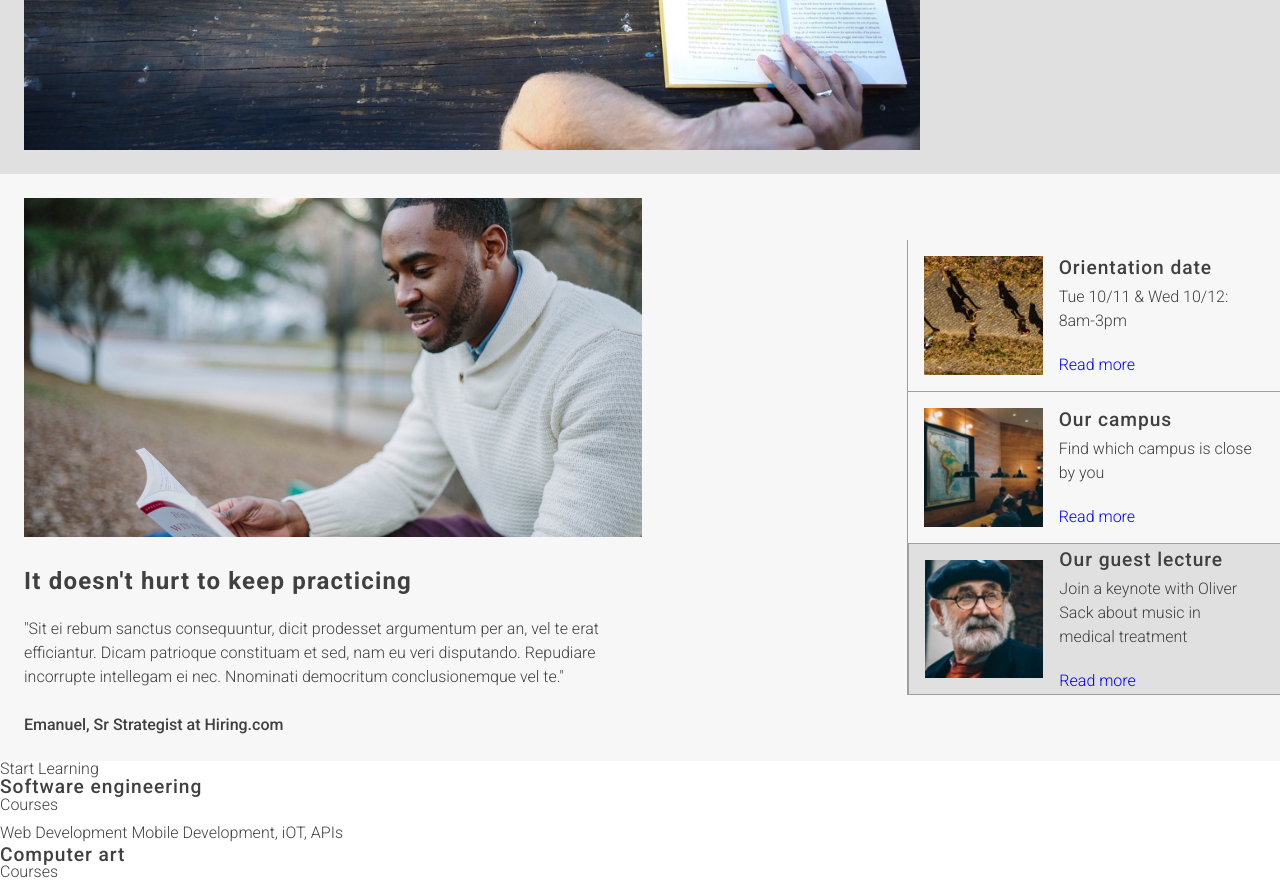
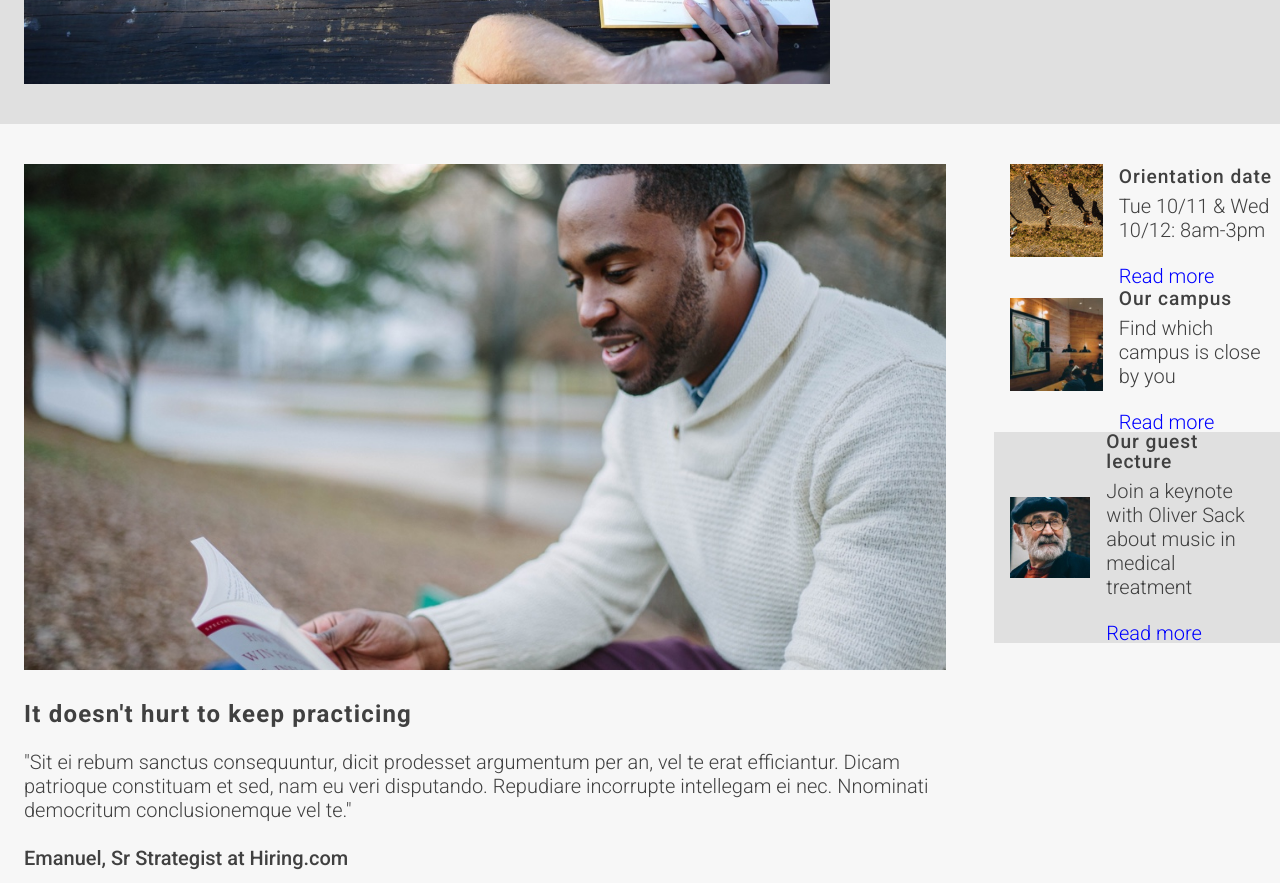
Before and after one commit to MurielPlou/Capstone-Project, a plain HTML site: page index.html in a window 1280 px wide. Shown: the part 600-1483 px from the top of the page. Drawn offline with Linux system fonts and the light colour scheme.

Commit message:
Revised HTML & CSS for About Section

```diff
--- a/resources/css/stylesheet.css
+++ b/resources/css/stylesheet.css
@@ -4,6 +4,7 @@
 body{
   font-family: 'Roboto', sans-serif;
   font-weight: 300;
+  font-size: 1.25rem;
   color: #404040;
 }
 
@@ -44,6 +45,7 @@ header{
   display: flex;
   align-items: center;
   font-family: 'Nunito Sans', sans-serif;
+  font-size: 1.2rem;
   color: #A0A0A0;
   margin-left: 1.5rem;
 }
@@ -63,14 +65,15 @@ li{
 .banner{
   display: flex;
   background-color: #E0E0E0;
-  padding: 1.5rem;
+  padding: 1.5rem 1.5rem 2.5rem 1.5rem;
   width: 100%;
   align-items: center;
   flex-wrap: wrap;
 }
 
 .banner img{
- width: 70%;
+ width: 63%;
+ margin-right: 1.5rem;
 }
 
 .banner-text{
@@ -107,19 +110,17 @@ li{
 
 .about{
   display: flex;
-  align-items: center;
+  align-items: flex-start;
   width: 100%;
-  padding: 1.5rem;
+  padding: 2.5rem 1.5rem 2.5rem 1.5rem;
   background-color: #F7F7F7;
 }
 
 .about-main{
   display: flex;
   flex-direction: column;
-}
-
-.about-main img{
-  width: 70%;
+  width: 72%;
+  margin-right: 1.5rem;
 }
 
 .lg-title{
@@ -132,7 +133,6 @@ li{
 .about p{
   margin-top: 1.5rem;
   line-height: 1.5rem;
-  width: 70%;
 }
 
 .about-quote{
@@ -144,22 +144,21 @@ li{
 .about-side{
   display: flex;
   flex-direction: column;
-  justify-content: space-around;
-  align-items: center;
-  border-left: .0125rem solid #A0A0A0;
+  align-items: flex-start;
+  width: 40%;
+  margin-left: 1.5rem;
 }
 
 .about-our{
   display: flex;
   flex-direction: row;
   align-items: center;
-  border-bottom: .0125rem solid #A0A0A0;
 }
 
 .about-our img{
   height: auto;
   width: 30%;
-  padding: 1rem;
+  padding: 0rem 1rem 2rem 1rem;
 }
 
 .our-img{
@@ -178,5 +177,10 @@ li{
 
 .lecture{
   background-color: #E0E0E0;
-  border-left: .0125rem solid #A0A0A0;
 }
+
+.lecture img{
+  height: auto;
+  width: 26%;
+  padding: 1rem 1rem 1rem 1rem;
+}
```
